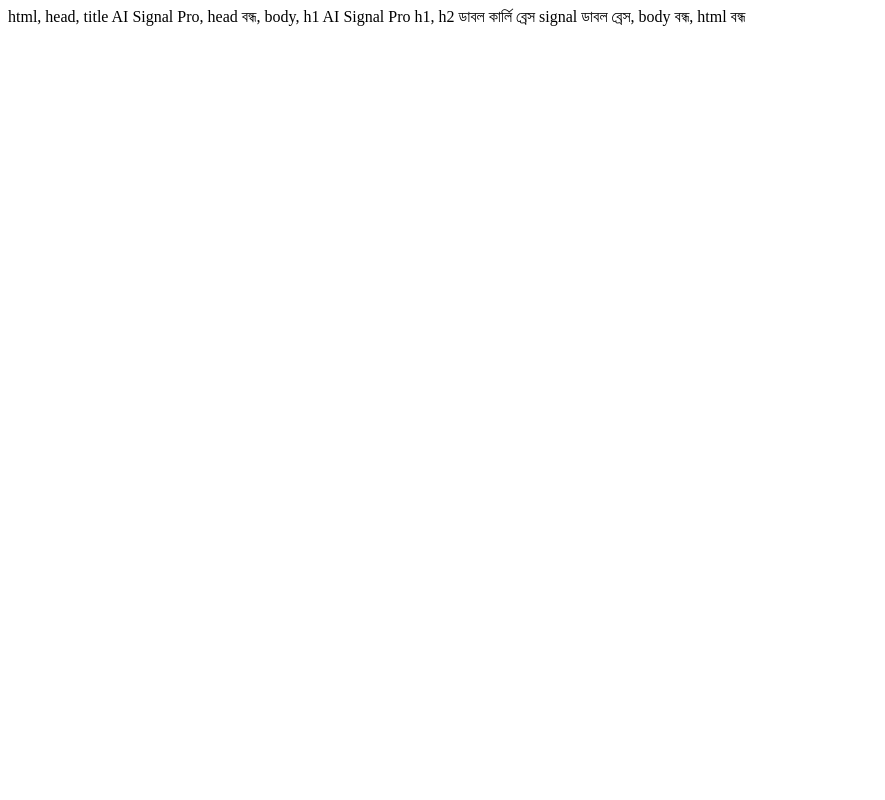
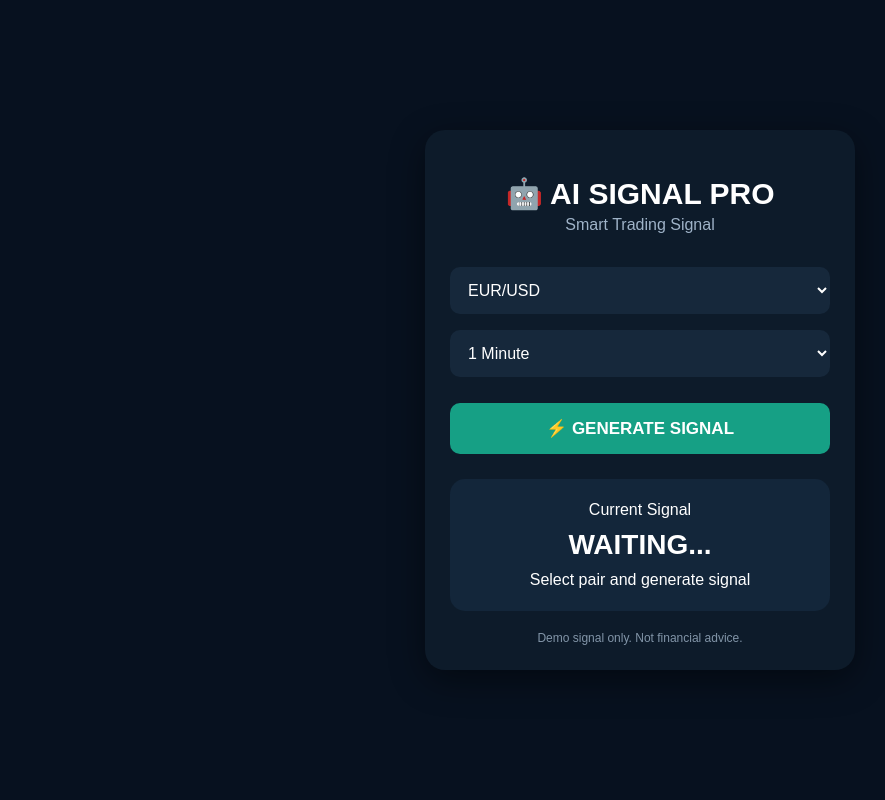
Before and after one commit to monowarhossain50000-coder/Ai-Signal-pro, a Flask app: template templates/index.html in a window 1280 px wide. Shown: the whole page, without its empty margins (0-885 px from the left). Run offline with Flask 3, Linux system fonts and the light colour scheme; the template is opened without the code that fills it, so the values that code supplies are empty.

Commit message:
Update index.html

```diff
--- a/templates/index.html
+++ b/templates/index.html
@@ -1 +1,149 @@
-html, head, title AI Signal Pro, head বন্ধ, body, h1 AI Signal Pro h1, h2 ডাবল কার্লি ব্রেস signal ডাবল ব্রেস, body বন্ধ, html বন্ধ
+<!DOCTYPE html>
+<html lang="en">
+<head>
+    <meta charset="UTF-8">
+    <meta name="viewport" content="width=device-width, initial-scale=1.0">
+    <title>AI Signal Pro</title>
+
+    <style>
+        * {
+            box-sizing: border-box;
+        }
+
+        body {
+            margin: 0;
+            min-height: 100vh;
+            font-family: Arial, sans-serif;
+            background: #07111f;
+            color: white;
+            display: flex;
+            justify-content: center;
+            align-items: center;
+        }
+
+        .container {
+            width: 92%;
+            max-width: 430px;
+            background: #0d1b2a;
+            padding: 25px;
+            border-radius: 20px;
+            box-shadow: 0 10px 35px rgba(0,0,0,.45);
+            text-align: center;
+        }
+
+        h1 {
+            margin-bottom: 5px;
+            font-size: 30px;
+        }
+
+        .subtitle {
+            color: #9fb3c8;
+            margin-bottom: 25px;
+        }
+
+        select {
+            width: 100%;
+            padding: 14px;
+            margin: 8px 0;
+            border: none;
+            border-radius: 10px;
+            background: #16283b;
+            color: white;
+            font-size: 16px;
+        }
+
+        button {
+            width: 100%;
+            margin-top: 18px;
+            padding: 15px;
+            border: none;
+            border-radius: 10px;
+            background: #16a085;
+            color: white;
+            font-size: 17px;
+            font-weight: bold;
+            cursor: pointer;
+        }
+
+        button:active {
+            transform: scale(.98);
+        }
+
+        .signal-box {
+            margin-top: 25px;
+            padding: 22px;
+            border-radius: 15px;
+            background: #13263a;
+        }
+
+        #signal {
+            font-size: 28px;
+            font-weight: bold;
+            margin: 10px 0;
+        }
+
+        .note {
+            margin-top: 20px;
+            font-size: 12px;
+            color: #8295a8;
+        }
+    </style>
+</head>
+
+<body>
+
+<div class="container">
+
+    <h1>🤖 AI SIGNAL PRO</h1>
+    <div class="subtitle">Smart Trading Signal</div>
+
+    <select id="pair">
+        <option>EUR/USD</option>
+        <option>GBP/USD</option>
+        <option>USD/JPY</option>
+        <option>EUR/JPY</option>
+        <option>GBP/JPY</option>
+    </select>
+
+    <select id="timeframe">
+        <option>1 Minute</option>
+        <option>5 Minutes</option>
+        <option>15 Minutes</option>
+    </select>
+
+    <button onclick="generateSignal()">
+        ⚡ GENERATE SIGNAL
+    </button>
+
+    <div class="signal-box">
+        <div>Current Signal</div>
+        <div id="signal">WAITING...</div>
+        <div id="details">Select pair and generate signal</div>
+    </div>
+
+    <div class="note">
+        Demo signal only. Not financial advice.
+    </div>
+
+</div>
+
+<script>
+function generateSignal() {
+
+    const signals = ["⬆️ CALL / UP", "⬇️ PUT / DOWN"];
+
+    const randomSignal =
+        signals[Math.floor(Math.random() * signals.length)];
+
+    document.getElementById("signal").innerText = randomSignal;
+
+    const pair = document.getElementById("pair").value;
+    const timeframe = document.getElementById("timeframe").value;
+
+    document.getElementById("details").innerText =
+        pair + " • " + timeframe;
+}
+</script>
+
+</body>
+</html>
```
